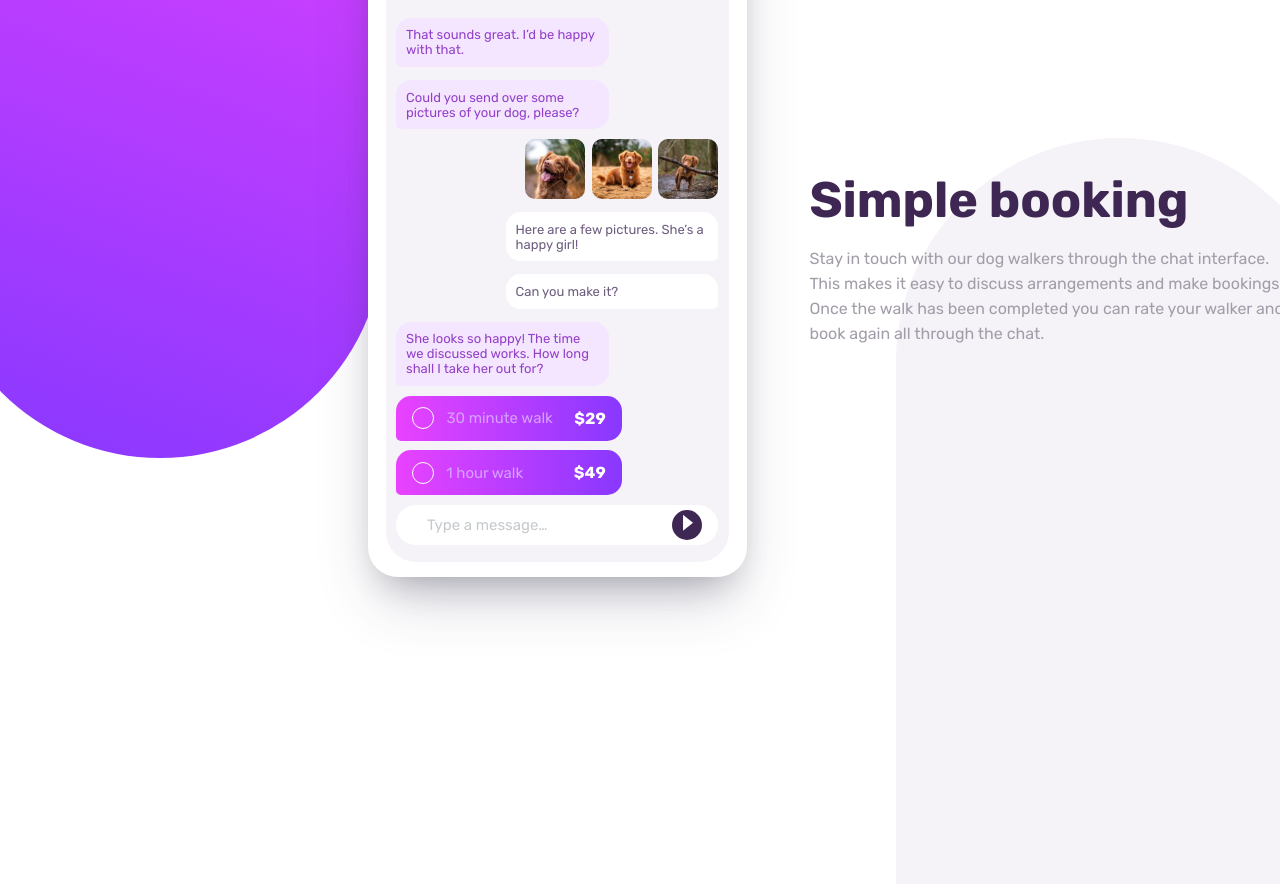
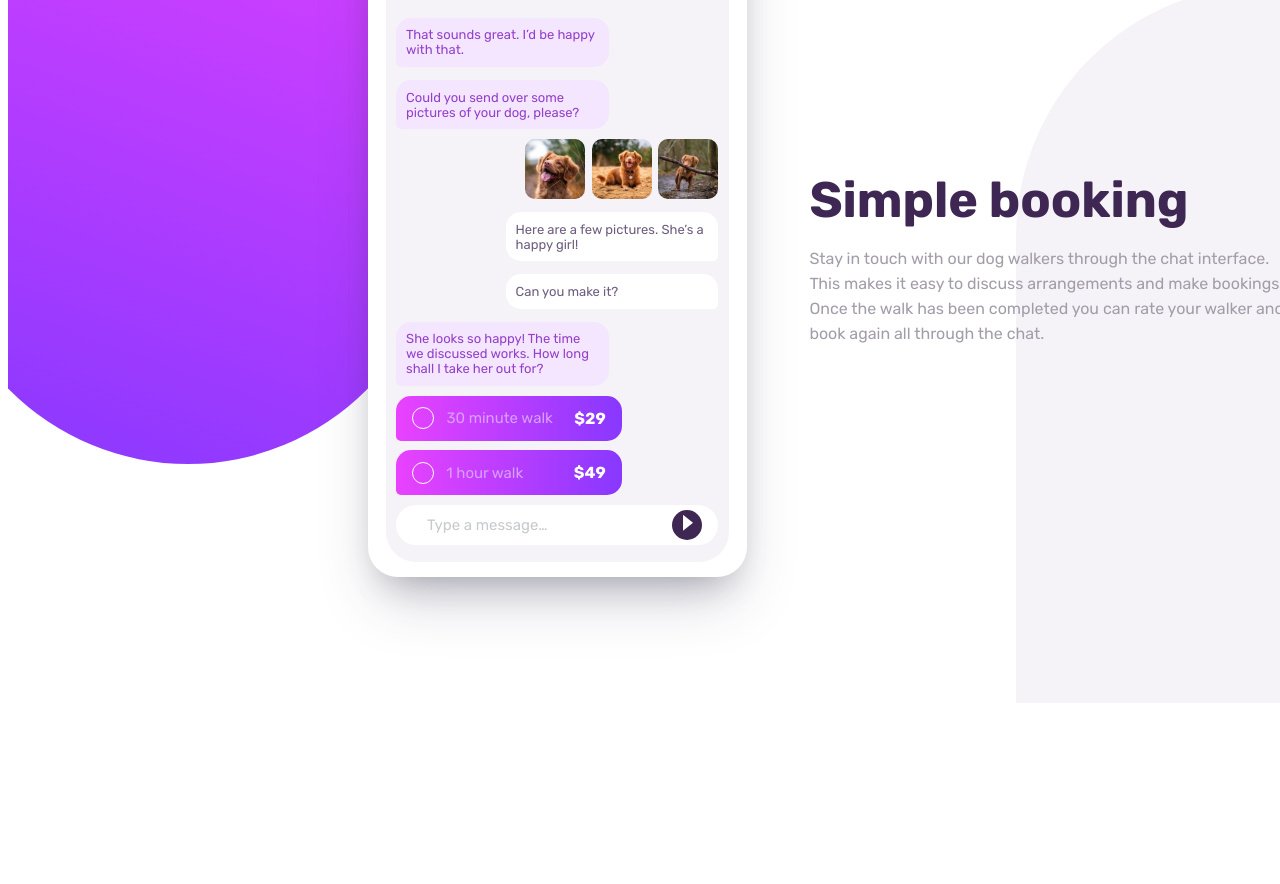
Before and after one commit to MrSeager/chat-app-css-illustration-master, a plain HTML site: page index.html in a window 1280 px wide. Shown: the part 262-1146 px from the top of the page. After the commit the page ends 973 px from the top, so only its background shows below. Drawn offline with Linux system fonts and the light colour scheme.

Commit message:
Update style.css

```diff
--- a/style.css
+++ b/style.css
@@ -1,7 +1,6 @@
 body{
 	font-family: 'Rubik', sans-serif;
 	background-color: hsl(0, 0%, 100%);
-	overflow-x: hidden;
 }
 
 main{
@@ -11,6 +10,8 @@ main{
 	flex-wrap: no-wrap;
 	padding-bottom: 10%;
 	padding-top: 10%;
+	position:relative;
+	overflow-x: hidden;
 }
 
 main:before{
@@ -19,8 +20,8 @@ main:before{
 	background: rgb(233,66,255);
 	background: linear-gradient(200deg, rgba(233,66,255,1) 0%, rgba(136,56,255,1) 100%);
 	width: 35%;
-	height: 100%;
-	top: -10%;
+	height: 75%;
+	top: 0;
 	left: -5%;
 	position: absolute;
 	border-radius: 0 0 500px 500px;
@@ -31,8 +32,8 @@ main:after{
 	display: block;
 	background: hsl(270, 20%, 96%);
 	width: 35%;
-	height: 100%;
-	bottom: -50%;
+	height: 75%;
+	bottom: 0;
 	right: -5%;
 	position: absolute;
 	border-radius: 500px 500px 0 0;
@@ -246,13 +247,14 @@ section{
 
 	main:before{
 		width: 100%;
+		height: 50%;
 		left: -50%;
 	}
 
 	main:after{
 		width: 100%;
+		height: 50%;
 		right: -50%;
-		bottom: -100%;
 	}
 
 	.s1{
```
